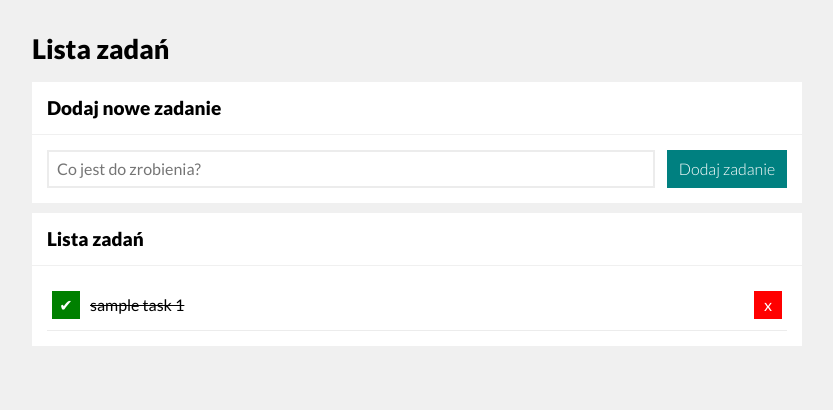
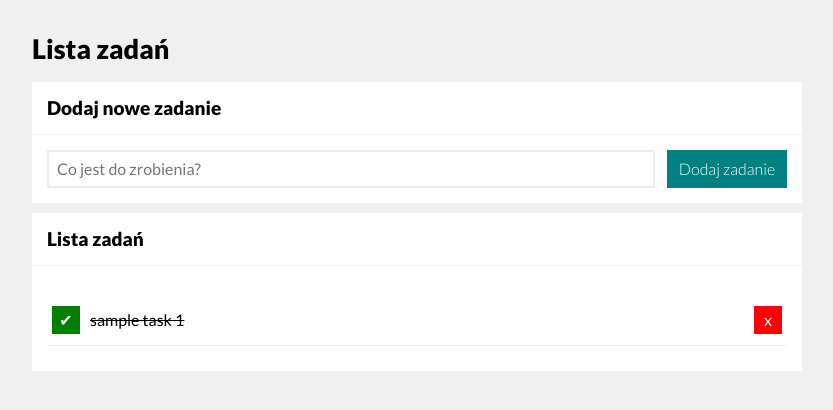
Before and after one commit to dawidHm/SimpleTaskList, a plain HTML site: page index.html in a window 1280 px wide. Shown: the whole page, without its empty margins (223-1056 px from the left). Drawn offline with nearby package versions, Linux system fonts and the light colour scheme.

Commit message:
tasks list margin added

```diff
--- a/css/style.css
+++ b/css/style.css
@@ -101,7 +101,7 @@ html {
 .list {
 	list-style-type: none;
 	padding: 0;
-	margin: 0;
+	margin: 15px 0 10px;
 	width:100%;
 }
 
```
